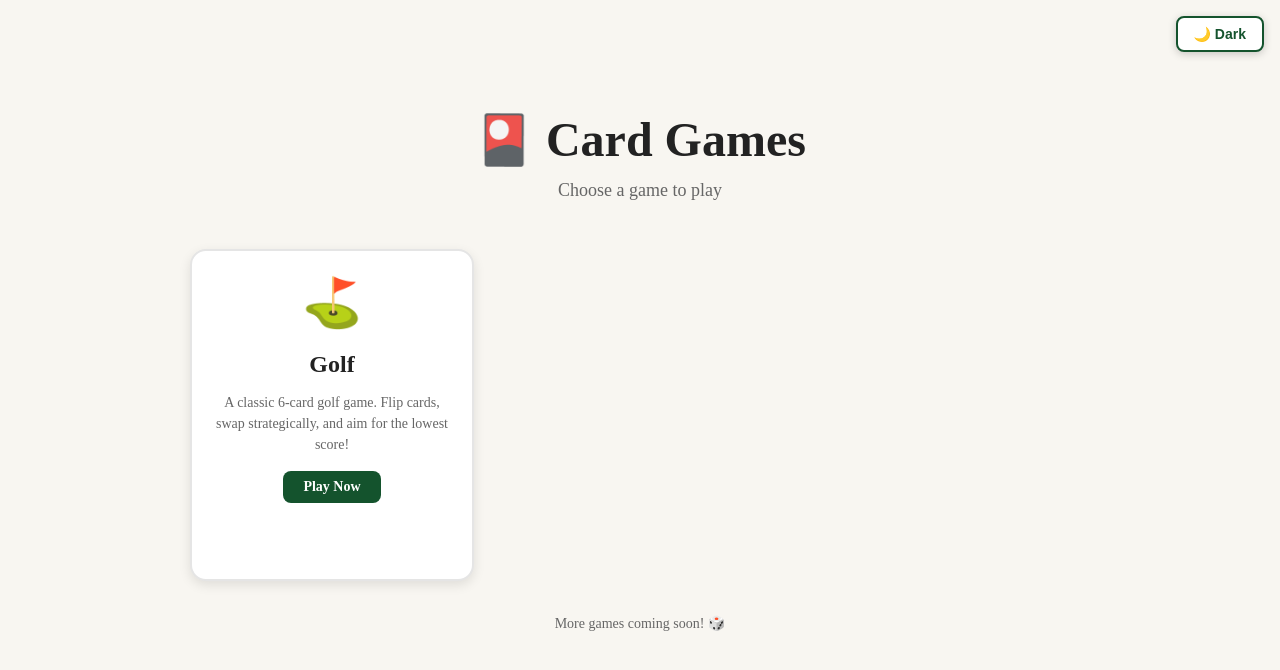
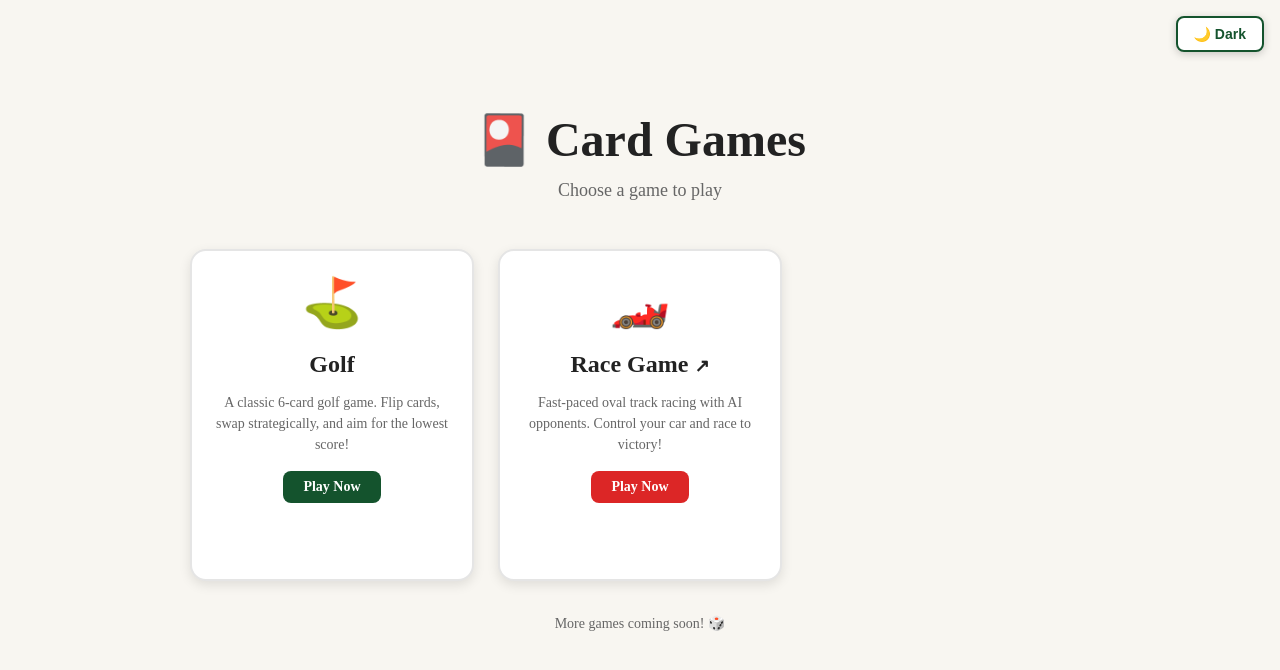
Before and after one commit to tseitzin/golf-card-game, a React (Vite) app: page / in a window 1280 px wide. Shown: the top 670 px of the page. Built offline with nearby package versions, Linux system fonts and the light colour scheme.

Commit message:
Add Race Game link to home page
- Add race game card with external link to deployed Heroku app
- Implement environment-aware URL (localhost for dev, Heroku for prod)
- Add external link handling with target=_blank and visual indicator
- Race game opens in new tab for better user experience

```diff
--- a/src/pages/Home.jsx
+++ b/src/pages/Home.jsx
@@ -10,15 +10,14 @@ const games = [
     emoji: '⛳',
     color: '#14532D',
   },
-  // Add more games here as they're developed
-  // {
-  //   id: 'another-game',
-  //   name: 'Another Game',
-  //   description: 'Description of the game...',
-  //   path: '/another-game',
-  //   emoji: '🎴',
-  //   color: '#1e40af',
-  // },
+  {
+    id: 'race-game',
+    name: 'Race Game',
+    description: 'Fast-paced oval track racing with AI opponents. Control your car and race to victory!',
+    path: import.meta.env.PROD ? 'https://race-game-fef133c8d78c.herokuapp.com' : 'http://localhost:5176',
+    emoji: '🏎️',
+    color: '#DC2626',
+  },
 ]
 
 export default function Home() {
@@ -129,10 +128,17 @@ export default function Home() {
           margin: '0 auto',
         }}
       >
-        {games.map((game) => (
-          <Link
+        {games.map((game) => {
+          const isExternalLink = game.path.startsWith('http://') || game.path.startsWith('https://')
+          const LinkComponent = isExternalLink ? 'a' : Link
+          const linkProps = isExternalLink
+            ? { href: game.path, target: '_blank', rel: 'noopener noreferrer' }
+            : { to: game.path }
+
+          return (
+            <LinkComponent
               key={game.id}
-            to={game.path}
+              {...linkProps}
               style={{
                 textDecoration: 'none',
                 color: 'inherit',
@@ -179,6 +185,9 @@ export default function Home() {
                   }}
                 >
                   {game.name}
+                  {isExternalLink && (
+                    <span style={{ marginLeft: 6, fontSize: 18 }}>↗</span>
+                  )}
                 </h2>
                 <p
                   style={{
@@ -211,8 +220,9 @@ export default function Home() {
                   </span>
                 </div>
               </div>
-          </Link>
-        ))}
+            </LinkComponent>
+          )
+        })}
       </div>
 
       {/* Coming Soon Placeholder */}
```
Lines whose indentation alone changed are shown as unchanged.
